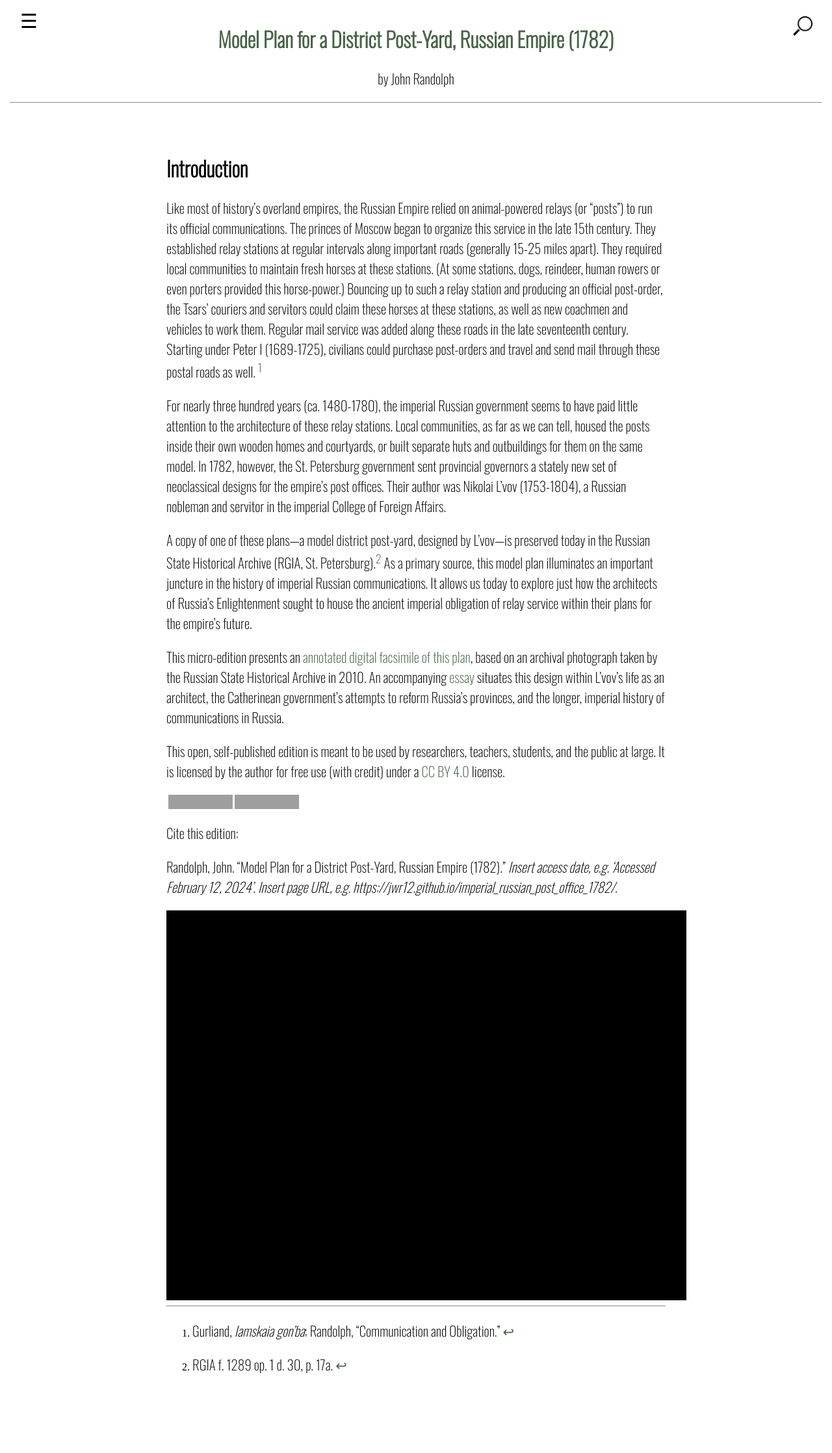
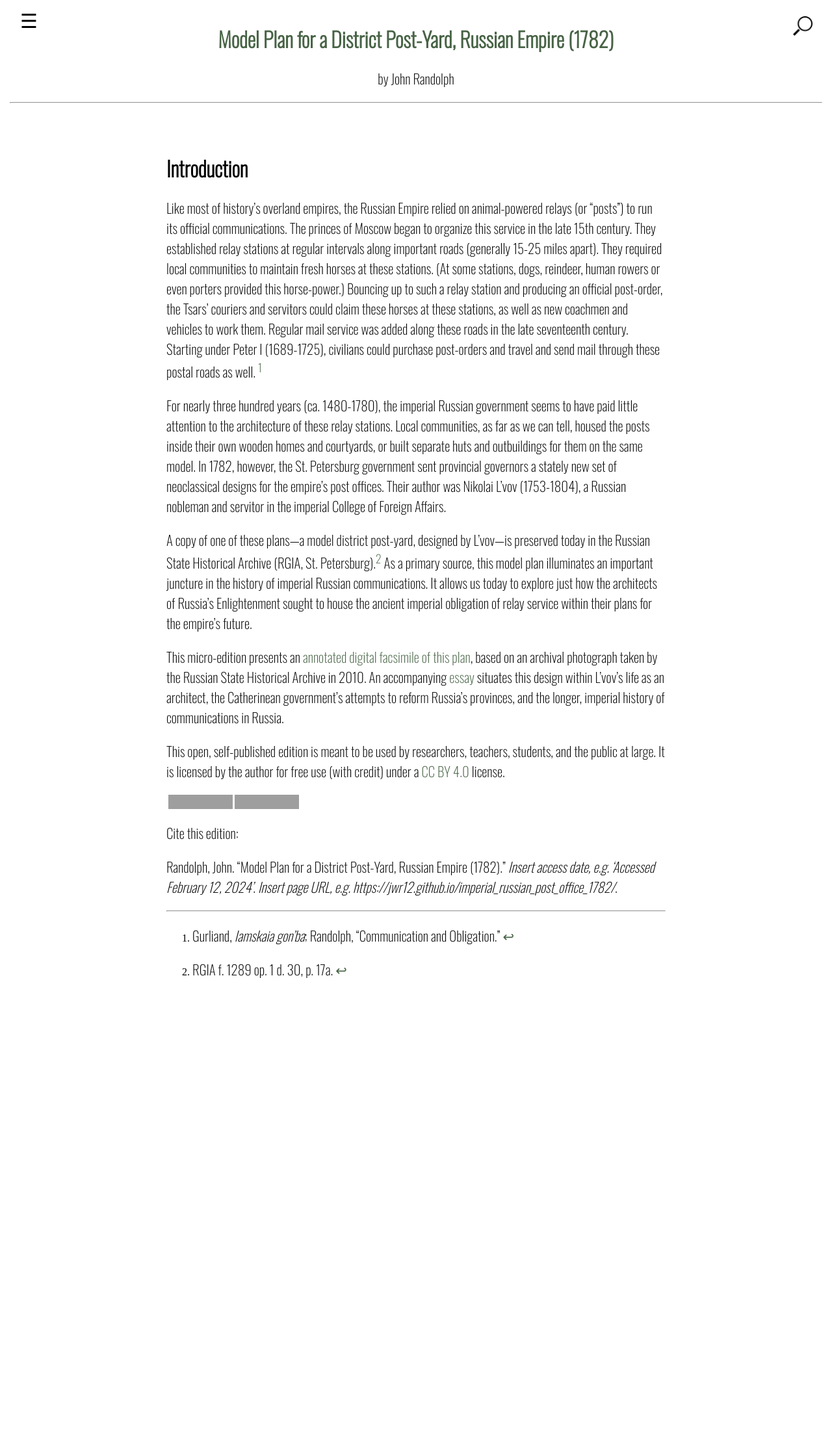
Before and after one commit to jwr12/imperial_russian_post_office_1782, a Jekyll site: the page built from 001_introduction.md, in a window 1280 px wide. Shown: the whole page at 65% size. Built offline with Jekyll 4.4.1, drawn with Linux system fonts in a browser that asks for light colours; a script that is not in the unit is left out; after the commit the page ends 1628 px from its top, so only the background shows below that; grey boxes are pictures that could not be loaded.

Commit message:
Update 001_introduction.md

```diff
--- a/001_introduction.md
+++ b/001_introduction.md
@@ -21,17 +21,6 @@ Cite this edition:
 
 Randolph, John. “Model Plan for a District Post-Yard, Russian Empire (1782).” *Insert access date, e.g. 'Accessed February 12, 2024'*. *Insert page URL, e.g. https://jwr12.github.io/imperial_russian_post_office_1782/*.
 
-
-
-<div class="uv" data-locale="en-GB:English (GB),cy-GB:Cymraeg" data-config="/config.json" data-uri="assets/img/lvov_model_plan_1782_rev.jpg" data-collectionindex="0" data-manifestindex="0" data-sequenceindex="0" data-canvasindex="0" data-xywh="-2589,-167,6970,3333" data-rotation="0" style="width:800px; height:600px; background-color: #000">&nbsp;
-</div>
-<script type="text/javascript" id="embedUV" src="https://universalviewer.io/vendor/uv/lib/embed.js">
-</script>
-<script type="text/javascript">/* wordpress fix */</script>
-
-
-
-
 ----
 [^1]: Gurliand, *Iamskaia gon'ba*; Randolph, "Communication and Obligation."
 [^2]: RGIA f. 1289 op. 1 d. 30, p. 17a.
```
